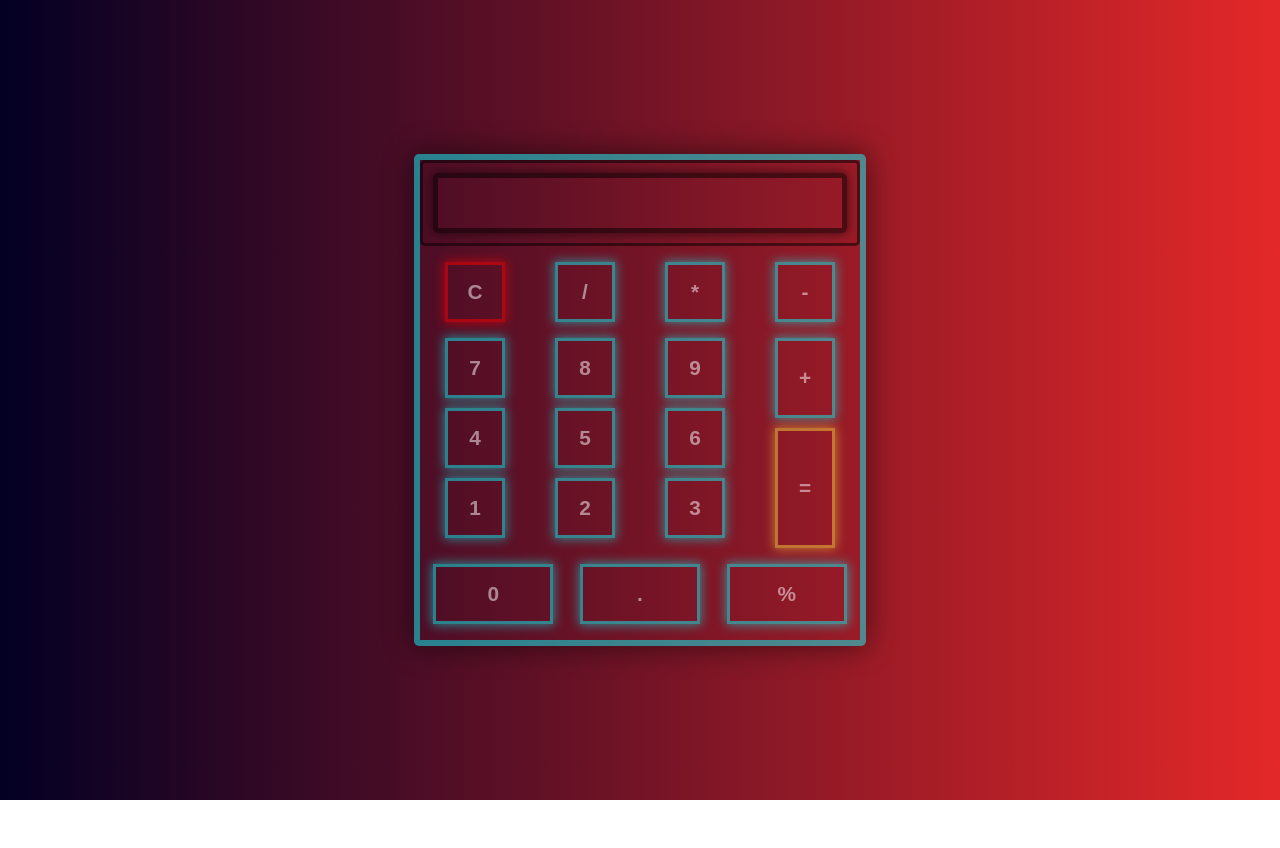
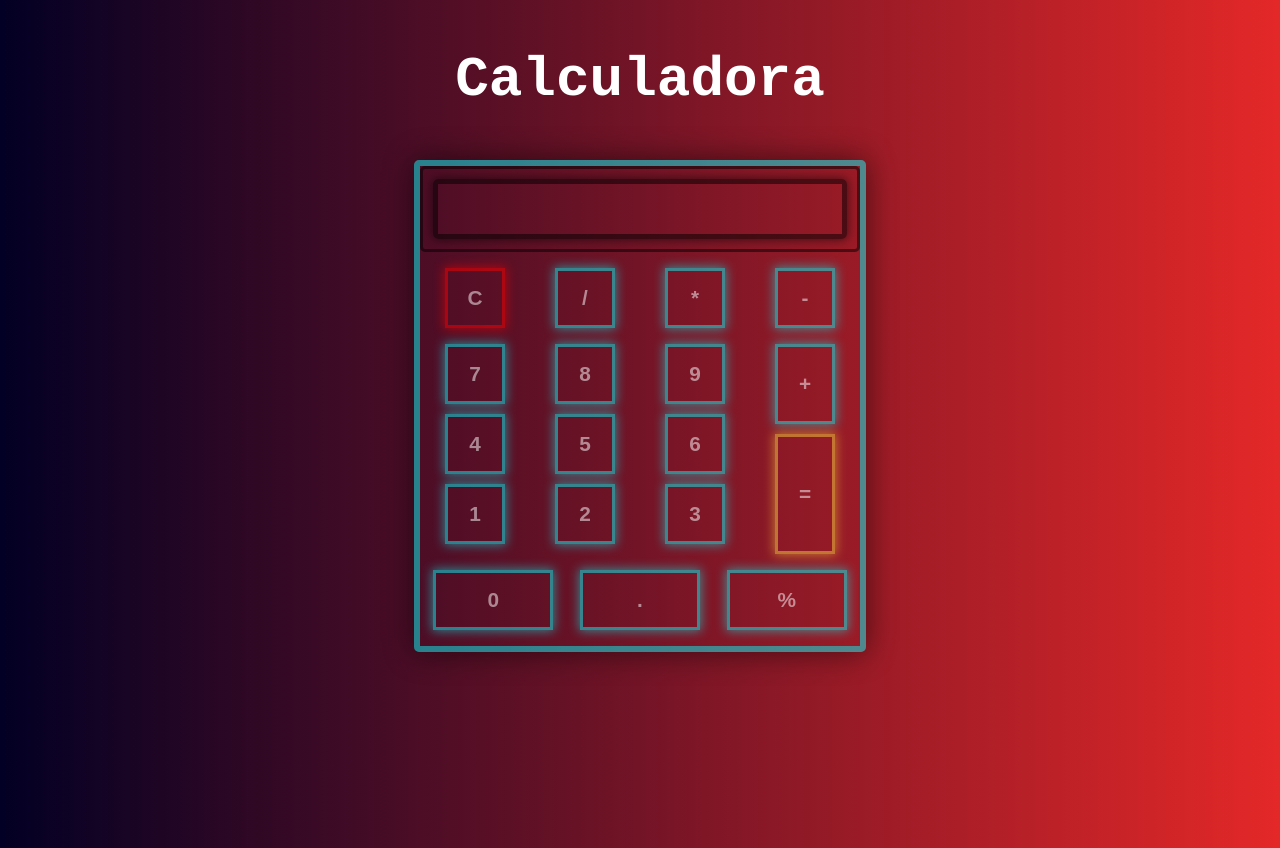
Before and after one commit to KnowingZzaduke/Calculadora-With-JavaScript, a website: page index.html in a window 1280 px wide. Before the commit the page ends 800 px from the top, so only its background shows below. Drawn offline with Linux system fonts and the light colour scheme; a web font is replaced by a local one.

Commit message:
Calculadora completamente funcional

```diff
--- a/index.html
+++ b/index.html
@@ -8,6 +8,11 @@
 </head>
 <body>
     <main>
+        <div class="content_titulo-calculadora">
+            <h1>
+                Calculadora
+            </h1>
+        </div>
         <div class="content_calculadora">
             <div class="encabezado_calculadora">
                 <div class="content_pantalla">
--- a/src/scss/base/_globales.scss
+++ b/src/scss/base/_globales.scss
@@ -14,7 +14,6 @@ body{
     background: linear-gradient(90deg, rgba(2,0,36,1) 0%, rgba(228,40,40,1) 100%);
 }
 
-
 div{
     color: v.$blanco;
 }
--- a/src/scss/layout/_calculadora.scss
+++ b/src/scss/layout/_calculadora.scss
@@ -1,11 +1,21 @@
 @use 'base/variables' as v;
 
 main{
-    display: flex;
     align-items: center;
     justify-content: center;
     height: 100vh;
     border-radius: 5px;
+
+    .content_titulo-calculadora{
+        margin: 3rem 0 3rem 0;
+        h1{
+            font-size: 3.5rem;
+            font-weight: 800;
+            width: 50%;
+            margin: 0% auto;
+            text-align: center;
+        }
+    }
 
     .content_calculadora{
         background-color: transparent;
```
Also changed, not shown: build/css/app.css.
